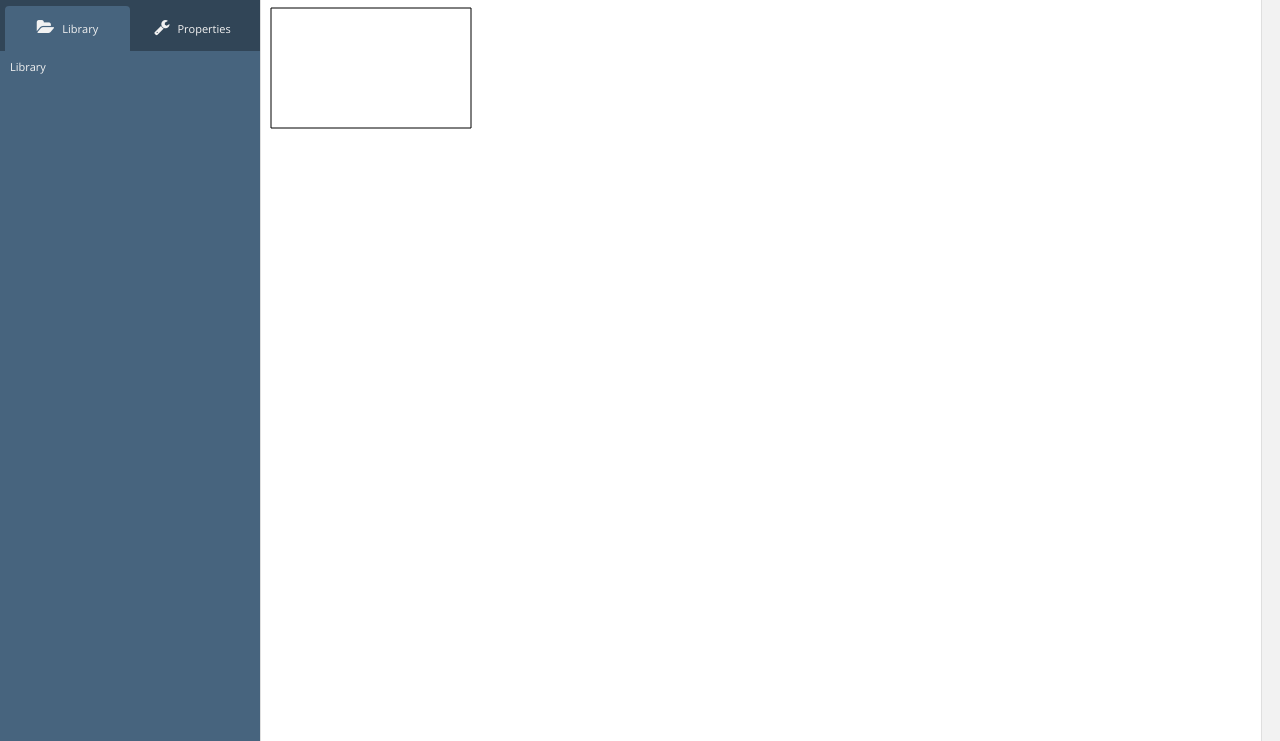
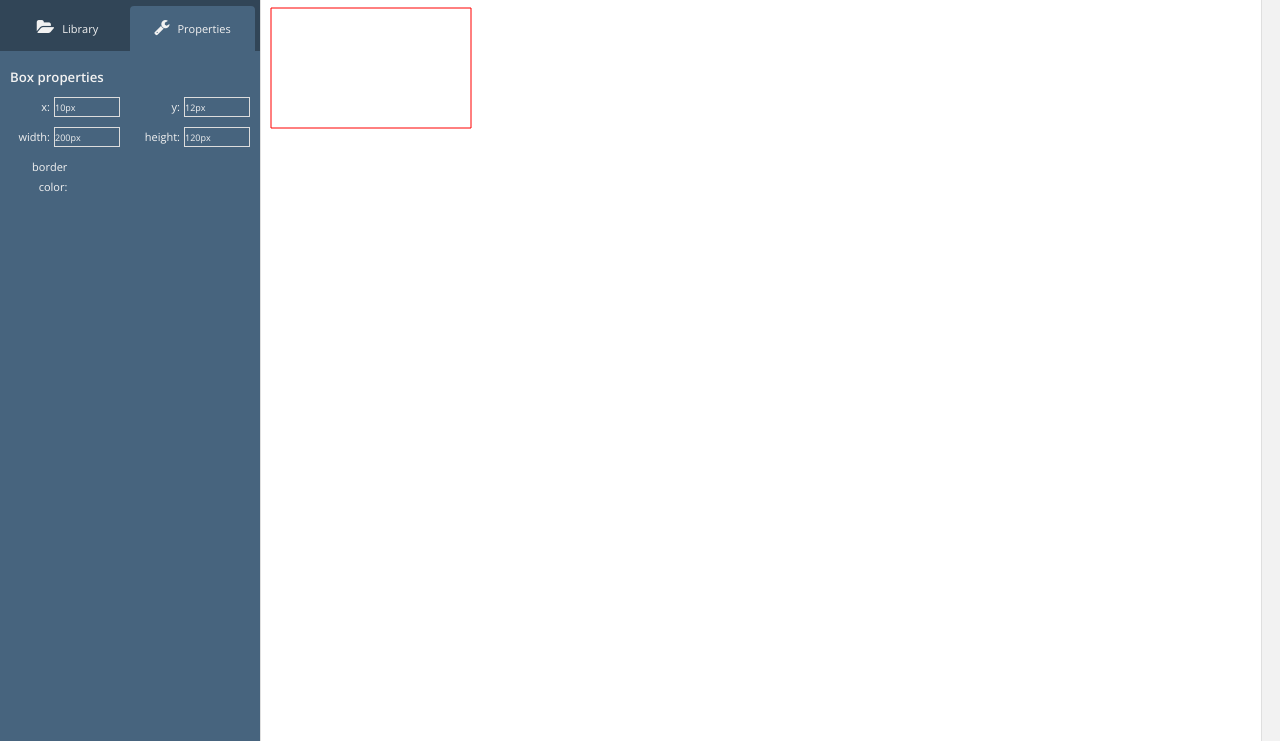
Before and after one commit to pablocazorla/Mockups, a plain HTML site: page index.html in a window 1280 px wide. Shown: the part 59-800 px from the top of the page. Drawn offline with nearby package versions, Linux system fonts and the light colour scheme.

Commit message:
new styles

```diff
--- a/css/style.less
+++ b/css/style.less
@@ -107,7 +107,8 @@ h3{
 
 #mck-sidebar-container{
 	position: absolute;
-	top:@sidebar-tabber-height;bottom: 0;
+	top:@sidebar-tabber-height + @sidebar-tabber-padding-top;
+	bottom: 0;
 	right: 0;left: 0;
 	overflow: auto;
 }
@@ -198,12 +199,12 @@ h3{
 	min-height: 20px;
 	margin-bottom: 10px;
 }
-.mck-s12{width: 100%;}
-.mck-s9{width: 75%;}
-.mck-s8{width: 66.66666666%;}
-.mck-s6{width: 50%;}
-.mck-s4{width: 33.33333333%;}
-.mck-s3{width: 25%;}
+.mck-s1{width: 100%;}
+.mck-s3_4{width: 75%;}
+.mck-s2_3{width: 66.66666666%;}
+.mck-s1_2{width: 50%;}
+.mck-s1_3{width: 33.33333333%;}
+.mck-s1_4{width: 25%;}
 
 /* MCK Properties ******************/
 .mck-label,
--- a/index.html
+++ b/index.html
@@ -48,27 +48,8 @@
 			</div>
 			<div class="mck-sidebar-content" id="mck-sidebar-content-properties">
 				<div id="mck-sprite-properties" style="display:none">
-					<h3>Sprite properties</h3>
-					<div class="mck-row">
-						<div id="mck-prop-x" class="mck-col mck-s6">
-							<span class="mck-label">x:</span>
-							<div class="mck-field"><span class="val"></span><input type="number" value=""/></div>
-						</div>
-						<div id="mck-prop-y" class="mck-col mck-s6">
-							<span class="mck-label">y:</span>
-							<div class="mck-field"><span class="val"></span><input type="number" value=""/></div>
-						</div>
-					</div>
-					<div class="mck-row">
-						<div id="mck-prop-width" class="mck-col mck-s6">
-							<span class="mck-label">width:</span>
-							<div class="mck-field"><span class="val"></span><input type="number" value=""/></div>
-						</div>
-						<div id="mck-prop-height" class="mck-col mck-s6">
-							<span class="mck-label">height:</span>
-							<div class="mck-field"><span class="val"></span><input type="number" value=""/></div>
-						</div>
-					</div>
+					<h3 id="mck-sprite-properties-title">Sprite properties</h3>
+					<div class="mck-row" id="mck-sprite-properties-row">dsfdsfsd</div>
 				</div>
 				<div id="mck-multiple-properties" style="display:none">Multiple selection</div>
 				<div id="mck-document-properties" style="display:none">Document	</div>
--- a/js/app.js
+++ b/js/app.js
@@ -8,7 +8,7 @@
 		var d = m.createDocument();
 
 		m.currentDocument.currentPage.addSprite();
-		//m.toggleHeader().sidebarTab('properties');
+		m.sidebarTab('properties');
 
 
 
--- a/js/mockup.js
+++ b/js/mockup.js
@@ -1,5 +1,10 @@
 Mockup = (function($) {
 	'use strict';
+
+	// Request Animation Frames
+	window.requestAnimationFrame = window.requestAnimationFrame || window.webkitRequestAnimationFrame || window.mozRequestAnimationFrame || window.oRequestAnimationFrame || window.msRequestAnimationFrame || function(callback) {
+		window.setTimeout(callback, 20);
+	};
 
 	var dom = false;
 
@@ -34,10 +39,13 @@ Mockup = (function($) {
 			return m;
 		},
 		observable: function(vInitial) {
-			var f = function(v) {
+			var f = function(v,running) {
+				var r = running || 'run';
 				if (typeof v !== 'undefined' && v !== f.val) {
 					f.val = v;
-					run();
+					if(r === 'run'){
+						run();
+					}
 				}
 				return this.val;
 			};
@@ -67,14 +75,18 @@ Mockup = (function($) {
 			};
 			return f;
 		},
+		capitalize: function(string) {
+			return string.charAt(0).toUpperCase() + string.slice(1);
+		},
 		render: function() {
-			var r = function() {
-				if (typeof m.currentDocument !== null) {
+			var renderCanvas = function() {
+				if (m.currentDocument !== null) {
 					m.c.clearRect(0, 0, m.canvas.width, m.canvas.height);
 					m.currentDocument.render();
 				}
+				window.requestAnimationFrame(renderCanvas);
 			};
-			setInterval(r, 30);
+			renderCanvas();
 		}
 	};
 
--- a/js/propertiesPanel.js
+++ b/js/propertiesPanel.js
@@ -1,34 +1,111 @@
 // Properties Panel
 
-Mockup.propertiesPanel = (function($,m){
+Mockup.propertiesPanel = (function($, m) {
 	'use strict';
 	var $panSprite,
+		$titleSprite,
+		$rowSprite,
 		$panDocument,
 		$panMultiple,
 		$pans,
-
+		spriteSelected = null,
 		previousSpriteSelected = null,
-		unsubscribeSprite = function(){
-			if(previousSpriteSelected !== null){
-				for(var a in previousSpriteSelected.prop){
+		unsubscribeSprite = function() {
+			if (previousSpriteSelected !== null) {
+				for (var a in previousSpriteSelected.prop) {
 					previousSpriteSelected.prop[a].unsubscribe();
 				}
 				previousSpriteSelected = null;
 			}
 		};
 
+	//*******************************
+	/*
+	<div id="mck-prop-x" class="mck-col mck-s1_2 mck-col-num">
+		<span class="mck-label">x:</span>
+		<div class="mck-field"><span class="val"></span><input type="number" value=""/></div>
+	</div>
+	*/
 
+	// Map for render inputs
+	var mapInputs = {
+			//o: ['label', 'type', 'size'],
+			x: ['x', 'num', '1_2'],
+			y: ['y', 'num', '1_2'],
+			width: ['width', 'num', '1_2'],
+			height: ['height', 'num', '1_2'],
+			borderColor: ['border color', 'color', '2_3']
+		},
+		addInput = function(o) {
+			var va,
+				t = mapInputs[o][1],
+				$col = $('<div class="mck-col mck-s' + mapInputs[o][2] + ' mck-col-' + t + '"><span class="mck-label">' + mapInputs[o][0] + ':</span></div>').appendTo($rowSprite);
+
+			switch (t) {
+				case 'num':
+
+					var $field = $('<div class="mck-field"/>').appendTo($col),
+						$span = $('<span class="val">0</span>').appendTo($field),
+						$input = $('<input type="number" value=""/>').appendTo($field);
+
+					spriteSelected.prop[o].subscribe(function(v) {
+						va = v;
+						$span.text(va + 'px');
+					}).update();
+
+					var inputVisible = false;
+					$span.click(function() {
+						$input.val(va).show();
+						setTimeout(function() {
+							$input.focus();
+							inputVisible = true;
+						}, 50);
+
+					});
+
+					$input.change(function() {
+						if (inputVisible) {
+							var iv = parseInt($input.val());
+							spriteSelected.prop[o](iv)
+						}
+					}).blur(function() {
+						$input.hide();
+						inputVisible = false;
+					});
+					break;
+				case 'color':
+					break;
+				default:
+					//
+			}
+		};
+
+	var renderSpriteInputs = function() {
+		$titleSprite.text(m.capitalize(spriteSelected.type) + ' properties');
+		$rowSprite.html('');
+
+		for (var o in spriteSelected.prop) {
+			addInput(o);
+		}
+		previousSpriteSelected = spriteSelected;
+
+	};
+
+
+	//*******************************
 	return {
-		init:function(){
+		init: function() {
 			$panSprite = $('#mck-sprite-properties');
+			$titleSprite = $('#mck-sprite-properties-title');
+			$rowSprite = $('#mck-sprite-properties-row');
 			$panDocument = $('#mck-document-properties');
 			$panMultiple = $('#mck-multiple-properties');
 			$pans = $panSprite.add($panDocument).add($panMultiple);
 		},
-		update:function(){
+		update: function() {
 			$pans.hide();
 			unsubscribeSprite();
-			switch(m.selection.type){
+			switch (m.selection.type) {
 				case 'null':
 					// show document
 					$panDocument.show();
@@ -39,29 +116,12 @@ Mockup.propertiesPanel = (function($,m){
 					break;
 				case 'sprite':
 					// show sprite
-					$panSprite.show().find('.mck-col').hide();
-					var s = m.selection.selected,
-						subs = function(a){
-							var $c = $('#mck-prop-'+a).show(),
-							$f = $c.find('.mck-field .val'),
-							$i = $c.find('.mck-field input');
-
-							s.prop[a].subscribe(function(v){
-								$f.text(v+'px');
-							}).update();
-						};
-					// start new subscriptions
-					for(var o in s.prop){
-						subs(o);
-					}
-					previousSpriteSelected = s;
-
-
-
-
+					$panSprite.show();
+					spriteSelected = m.selection.selected;
+					renderSpriteInputs();
 					break;
 			}
 
 		}
 	};
-})(jQuery,Mockup);
+})(jQuery, Mockup);
--- a/js/sprite.js
+++ b/js/sprite.js
@@ -3,21 +3,25 @@
 Mockup.createSprite = (function($, m) {
 	'use strict';
 
-	var spr = function(options) {
-			return this.init(options);
+	var spr = function(type, options, draw) {
+			return this.init(type, options, draw);
 		},
 		idCounterSprite = 0;
 
 	spr.prototype = {
-		init: function(options, draw) {
+		init: function(type, options, draw) {
 			this.id = idCounterSprite++;
+			this.type = type || 'box';
 			this.prop = $.extend({
 				x: m.observable(10),
 				y: m.observable(12),
 				width: m.observable(200),
-				height: m.observable(120)
+				height: m.observable(120),
+
+				borderColor: m.observable('#F00')
 			}, options);
 			this.draw = draw || function() {
+				m.c.strokeStyle = this.prop.borderColor.val;
 				m.c.beginPath();
 				m.c.moveTo(this.prop.x.val, this.prop.y.val);
 				m.c.lineTo(this.prop.x.val + this.prop.width.val, this.prop.y.val);
@@ -47,8 +51,8 @@ Mockup.createSprite = (function($, m) {
 		}
 	};
 
-	return function(options) {
-		return new spr(options);
+	return function(type, options, draw) {
+		return new spr(type, options, draw);
 	}
 
 })(jQuery, Mockup);
```
